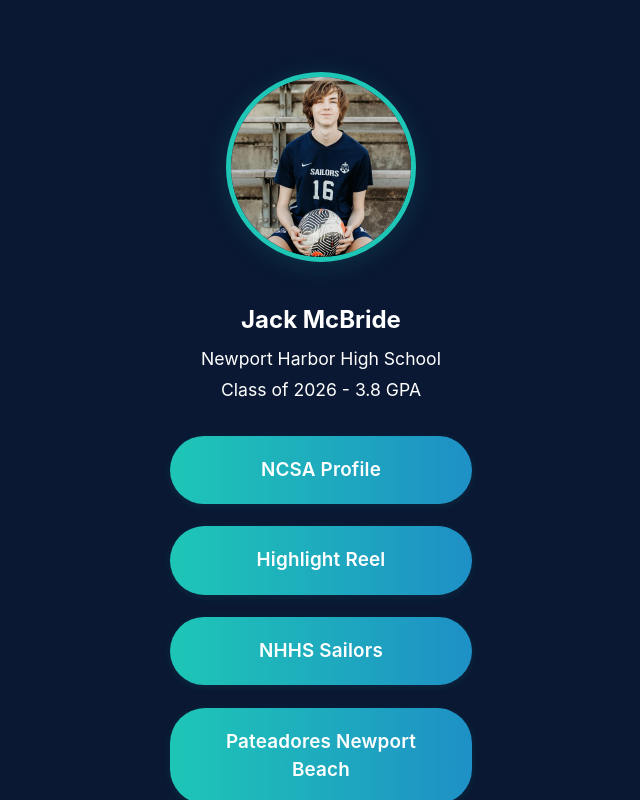
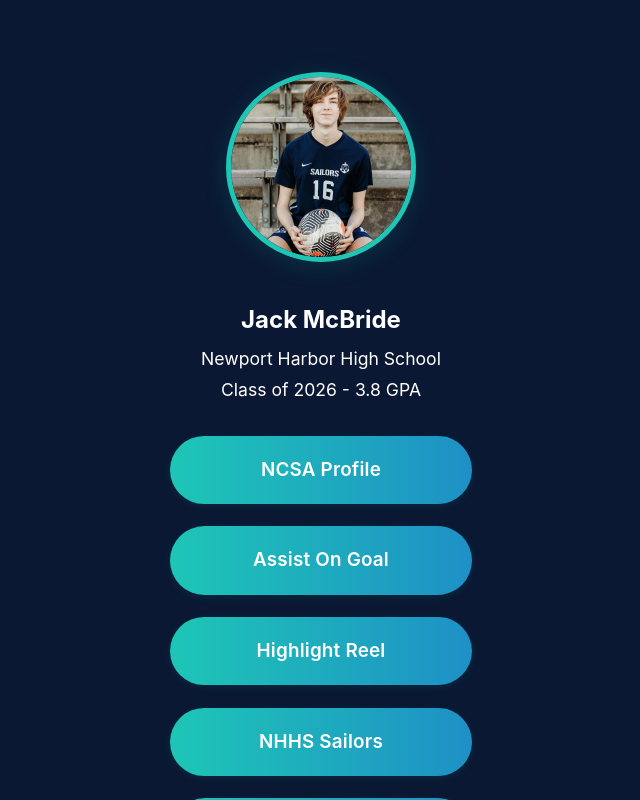
Before and after one commit to marcusmcb/jack-mcbride-soccer, a React (Vite) app: page / in a window 1280 px wide. Shown: the top 800 px of the page, without its empty margins (319-959 px from the left). Built offline with nearby package versions, Linux system fonts and the light colour scheme.

Commit message:
added assist reel

```diff
--- a/src/App.tsx
+++ b/src/App.tsx
@@ -6,6 +6,10 @@ const App = () => {
 		{
 			href: 'https://recruit-match.ncsasports.org/clientrms/athletes/11904466',
 			label: 'NCSA Profile',
+		},
+		{
+			href: 'https://vimeo.com/1053404981?p=0s',
+			label: 'Assist On Goal',
 		},
 		{
 			href: 'https://vimeo.com/manage/videos/1099407129',
```
